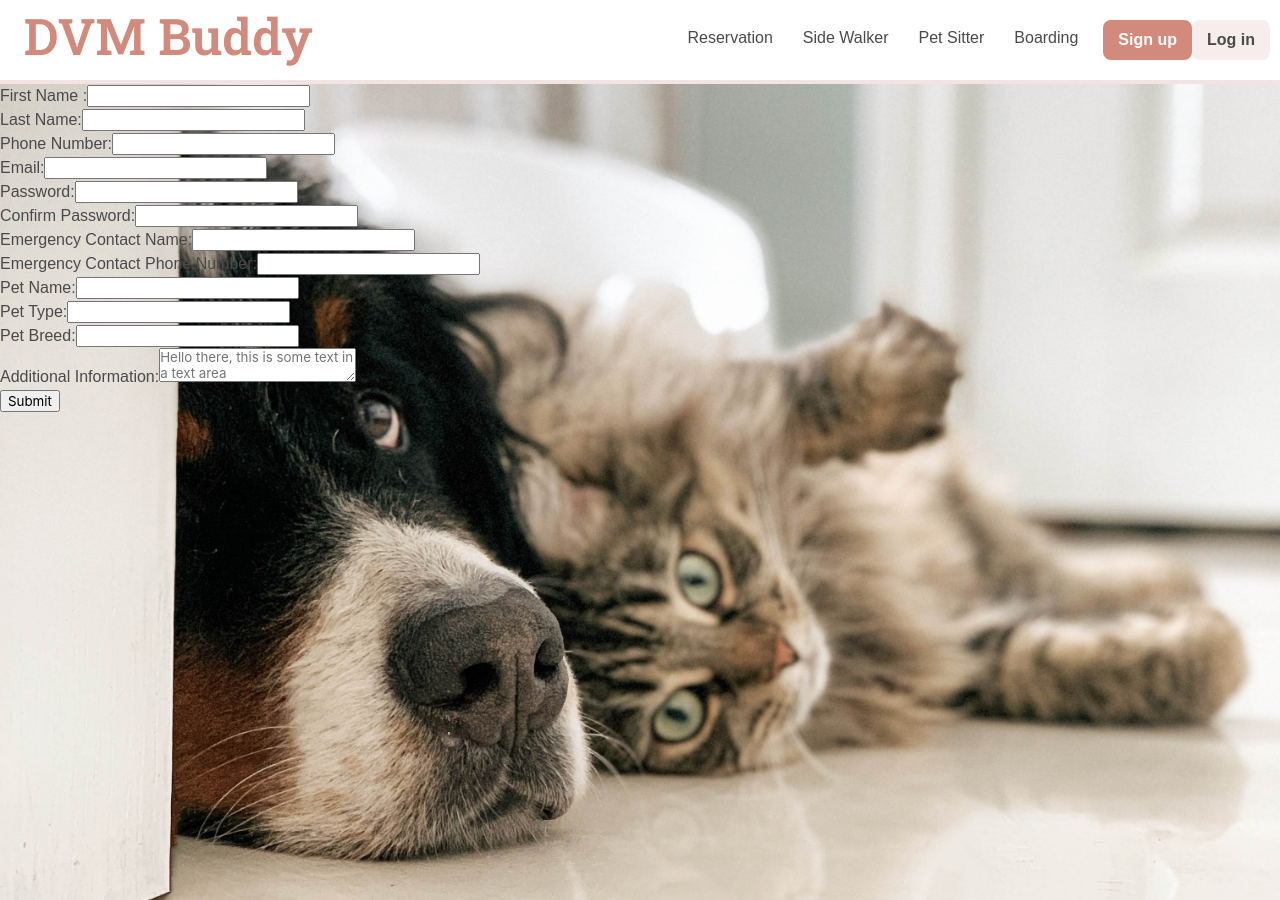
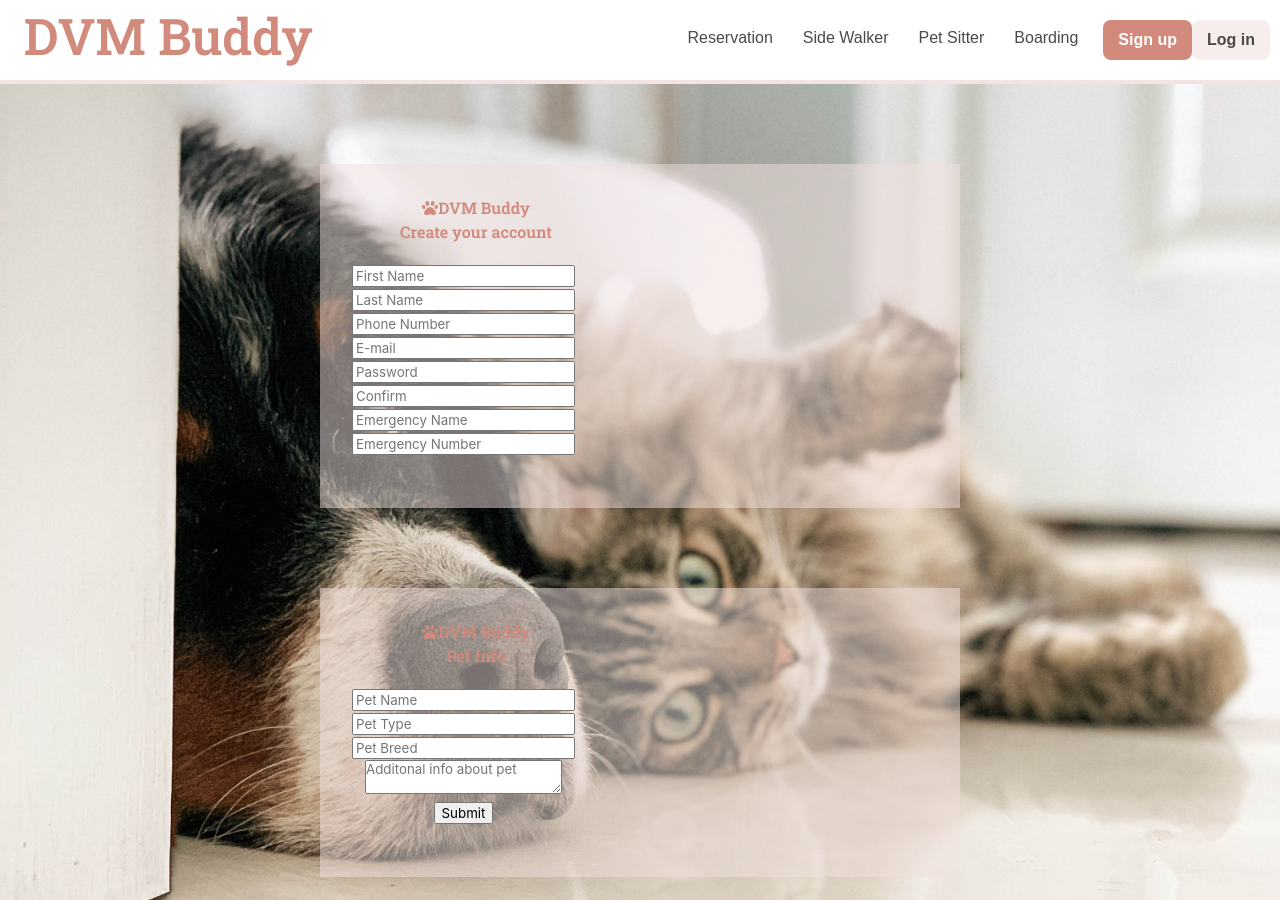
Before and after one commit to loisimonca/dvm-buddy, a React (Create React App) app in the folder client/: page /CustomerAccount in a window 1280 px wide. Built offline with nearby package versions, Linux system fonts and the light colour scheme.

Commit message:
added containers and styledcontainers

```diff
--- a/client/src/component/CustomerAccount/CustomerAccount.css
+++ b/client/src/component/CustomerAccount/CustomerAccount.css
@@ -0,0 +1,24 @@
+
+  .create-container {
+    background-color: rgba(241, 226, 223, 0.5);
+    width: 50%;
+    margin-top: 80px;
+    color: #111;
+    text-align: center;
+    display: flex;
+    column-gap: 20px;
+    justify-content: space-between;
+
+  }
+
+  .create-inner-container {
+    padding: 5%;
+  }
+
+  .user-create-container {
+    margin: 20px 0;
+  }
+
+  .user-create-with-account {
+    margin: 20px 0;
+  }
--- a/client/src/component/CustomerAccount/CustomerAccount.jsx
+++ b/client/src/component/CustomerAccount/CustomerAccount.jsx
@@ -1,133 +1,178 @@
-import React, {useState} from "react";
+import React, { useState } from "react";
 import "./CustomerAccount.css";
 import API from "../../utils/API";
 
 const CustomerAccount = () => {
-  const [userInfo, setUserInfo] = useState()
-  const handleChange = function(e){
+  const [userInfo, setUserInfo] = useState();
+  const handleChange = function (e) {
     e.preventDefault();
     const value = e.target.value;
     const id = e.target.name;
-    if(id === 'f-name'){
-      setUserInfo({...userInfo, firstName: value})
-    }else if(id === 'l-name'){
-      setUserInfo({...userInfo, lastName: value})
-    }else if(id === 'tel'){
-      setUserInfo({...userInfo, tel: parseInt(value)})
-    }else if(id === 'email'){
-      setUserInfo({...userInfo, email: value})
-    }else if(id === 'password'){
-      setUserInfo({...userInfo, password: value})
-    }else if(id === 'emergency-name'){
-      setUserInfo({...userInfo, emergencyName: value})
-    }else if(id === 'emergency-tel'){
-      setUserInfo({...userInfo, emergencyTel: parseInt(value)})
-    }else if(id === 'pet-name'){
-      setUserInfo({...userInfo, petName: value})
-    }else if(id === 'pet-type'){
-      setUserInfo({...userInfo, petType: value})
-    }else if(id === 'pet-breed'){
-      setUserInfo({...userInfo, petBreed: value})
-    }else if(id === 'add-info'){
-      setUserInfo({...userInfo, addInfo: value})
+    if (id === "f-name") {
+      setUserInfo({ ...userInfo, firstName: value });
+    } else if (id === "l-name") {
+      setUserInfo({ ...userInfo, lastName: value });
+    } else if (id === "tel") {
+      setUserInfo({ ...userInfo, tel: parseInt(value) });
+    } else if (id === "email") {
+      setUserInfo({ ...userInfo, email: value });
+    } else if (id === "password") {
+      setUserInfo({ ...userInfo, password: value });
+    } else if (id === "emergency-name") {
+      setUserInfo({ ...userInfo, emergencyName: value });
+    } else if (id === "emergency-tel") {
+      setUserInfo({ ...userInfo, emergencyTel: parseInt(value) });
+    } else if (id === "pet-name") {
+      setUserInfo({ ...userInfo, petName: value });
+    } else if (id === "pet-type") {
+      setUserInfo({ ...userInfo, petType: value });
+    } else if (id === "pet-breed") {
+      setUserInfo({ ...userInfo, petBreed: value });
+    } else if (id === "add-info") {
+      setUserInfo({ ...userInfo, addInfo: value });
     }
-  }
+  };
   //redirect to the home page after submit
-  const handleSubmit = function(e){
-    e.preventDefault()
+  const handleSubmit = function (e) {
+    e.preventDefault();
     API.createUser(userInfo)
-    .then(res=> window.location.replace('/'))
-    .catch(err => console.log(err))
-  }
+      .then((res) => window.location.replace("/"))
+      .catch((err) => console.log(err));
+  };
   //confirm password
   const [pwdConfirm, setPwdConfirm] = useState();
-  const confirmPassword = function(e){
-    e.preventDefault()
+  const confirmPassword = function (e) {
+    e.preventDefault();
     setPwdConfirm(e.target.value);
-  }
-  if(userInfo){
-    if(pwdConfirm !== userInfo.password){
-      console.log('not match')
+  };
+  if (userInfo) {
+    if (pwdConfirm !== userInfo.password) {
+      console.log("not match");
     }
   }
   return (
     <>
+      <div className="create-container container">
+        <div className="create-inner-container">
+          <h1>
+            <i className="create-page-icon fas fa-paw"></i>DVM Buddy
+          </h1>
+          <h1 className="create-header">Create your account</h1>
+          <div className="user-create-container">
             <form onSubmit={handleSubmit}>
               <div className="input-container">
-          <label>
-            First Name :
-            <input type="text" name="f-name" onChange={handleChange}/>
-          </label>
+                <input
+                  type="text"
+                  name="f-name"
+                  placeholder="First Name"
+                  onChange={handleChange}
+                />
               </div>
               <div className="input-container">
-          <label>
-            Last Name:
-            <input type="text" name="l-name" onChange={handleChange}/>
-          </label>
+                <input
+                  type="text"
+                  name="l-name"
+                  placeholder="Last Name"
+                  onChange={handleChange}
+                />
               </div>
               <div className="input-container">
-          <label>
-            Phone Number:
-            <input type="text" name="tel" onChange={handleChange}/>
-          </label>
+                <input
+                  type="text"
+                  name="tel"
+                  placeholder="Phone Number"
+                  onChange={handleChange}
+                />
               </div>
               <div className="input-container">
-          <label>
-            Email:
-            <input type="text" name="email" onChange={handleChange}/>
-          </label>
+                <input
+                  type="text"
+                  name="email"
+                  placeholder="E-mail"
+                  onChange={handleChange}
+                />
+              </div>
+
+              <div className="input-container">
+                <input
+                  type="password"
+                  name="password"
+                  placeholder="Password"
+                  onChange={handleChange}
+                />
               </div>
               <div className="input-container">
-          <label>
-          Password:
-            <input type="password" name="password" onChange={handleChange}/>
-          </label>
+                <input
+                  type="password"
+                  name="password"
+                  placeholder="Confirm"
+                  onChange={confirmPassword}
+                />
               </div>
               <div className="input-container">
-          <label>
-          Confirm Password:
-            <input type="password" name="password" onChange={confirmPassword}/>
-          </label>
+                <input
+                  type="text"
+                  name="emergency-name"
+                  placeholder="Emergency Name"
+                  onChange={handleChange}
+                />
               </div>
               <div className="input-container">
-          <label>
-            Emergency Contact Name:
-            <input type="text" name="emergency-name" onChange={handleChange} />
-          </label>
+                <input
+                  type="text"
+                  name="emergency-tel"
+                  placeholder="Emergency Number "
+                  onChange={handleChange}
+                />
+              </div>
+            </form>
+          </div>
+        </div>
+      </div>
+      <div className="create-container container">
+        <div className="create-inner-container">
+          <h1>
+            <i className="create-page-icon fas fa-paw"></i>DVM Buddy
+          </h1>
+          <h1 className="create-header">Pet Info</h1>
+          <div className="user-create-container">
+            <form onSubmit={handleSubmit}>
+              <div className="input-container">
+                <input
+                  type="text"
+                  name="pet-name"
+                  placeholder="Pet Name"
+                  onChange={handleChange}
+                />
               </div>
               <div className="input-container">
-          <label>
-            Emergency Contact Phone Number:
-            <input type="text" name="emergency-tel" onChange={handleChange}/>
-          </label>
+                <input
+                  type="text"
+                  name="pet-type"
+                  placeholder="Pet Type"
+                  onChange={handleChange}
+                />
               </div>
               <div className="input-container">
-          <label>
-            Pet Name:
-            <input type="text" name="pet-name" onChange={handleChange}/>
-          </label>
+                <input
+                  type="text"
+                  name="pet-breed"
+                  placeholder="Pet Breed"
+                  onChange={handleChange}
+                />
               </div>
               <div className="input-container">
-          <label>
-            Pet Type:
-            <input type="text" name="pet-type" onChange={handleChange}/>
-          </label>
+                <textarea
+                  name="add-info"
+                  placeholder="Additonal info about pet"
+                  onChange={handleChange}
+                ></textarea>
               </div>
-        <div className="input-container">
-          <label>
-            Pet Breed:
-            <input type="text" name="pet-breed" onChange={handleChange}/>
-          </label>
+              <input type="submit" value="Submit" />
+            </form>
           </div>
-        <div className="input-container">
-          <label>
-            Additional Information:
-            <textarea name='add-info' placeholder="Hello there, this is some text in a text area" onChange={handleChange}>
-            </textarea>
-          </label>
         </div>
-        <input type="submit" value="Submit"/>
-      </form>
+      </div>
     </>
   );
 };
```
Lines whose indentation alone changed are shown as unchanged.
